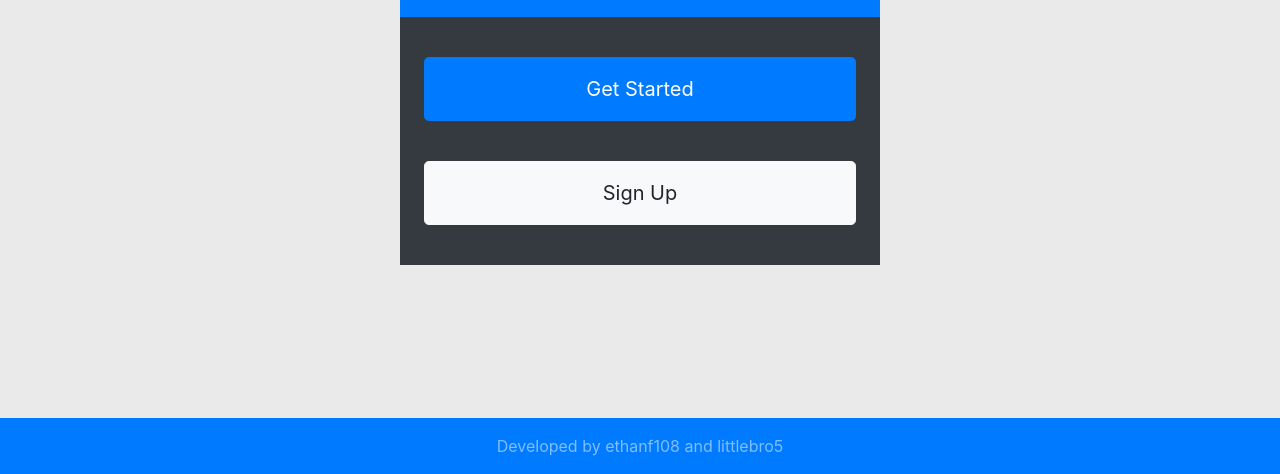
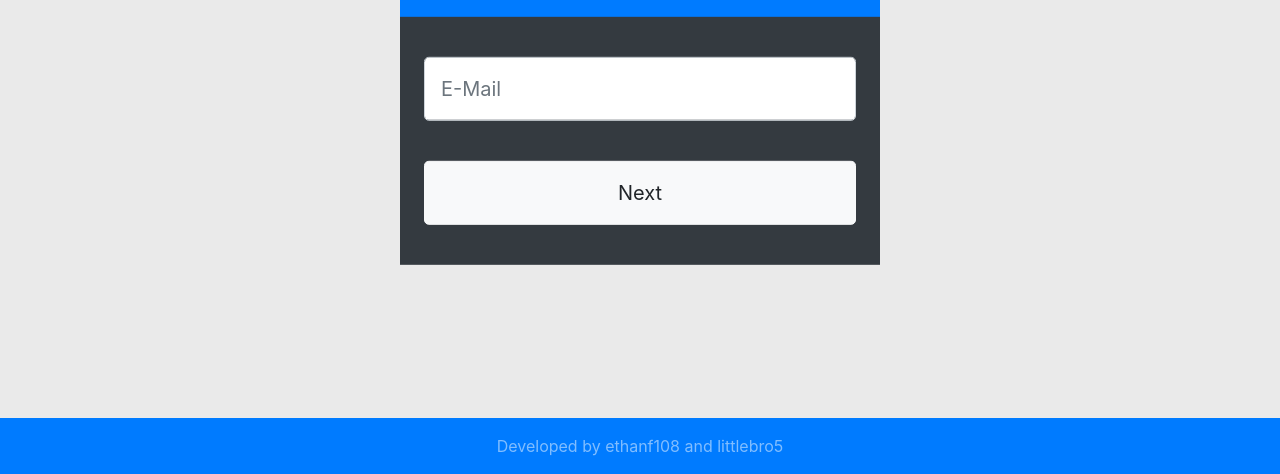
Before and after one commit to aaron-kirk/QSource, a plain HTML site: page login.html in a window 1280 px wide. Shown: the part 326-800 px from the top of the page. Drawn offline with nearby package versions, Linux system fonts and the light colour scheme; a web font is replaced by a local one.

Commit message:
Added fields to login and register

```diff
--- a/login.html
+++ b/login.html
@@ -18,7 +18,7 @@
 	<header>
 		<nav class="navbar navbar-dark bg-primary fixed-top d-none d-md-flex" role="navigation">
 			<a href="index.html" class="navbar-brand ubuntu p-2" style="margin-left:3vw"><b>QSource</b></a>
-			<a href="login.html" class="btn btn-outline-light ml-auto animated fadeInRight" style="margin-right:0.5vw">Sign Up</a>
+			<a href="register.html" class="btn btn-outline-light ml-auto animated fadeInRight" style="margin-right:0.5vw">Sign Up</a>
 		</nav>
 	</header>
 
@@ -29,10 +29,10 @@
 					<h1 class="h1 text-white ubuntu text-center"><b>QSource</b><br><span class="muli-i text-white-50" style="font-size:1.3rem">Lorem Ipsum Dolor Sit Amet</span></h1>
 				</div>
 				<div class="row justify-content-center">
-					<a href="register.html" class="btn btn-lg btn-primary" style="width:90%; margin-top:5vh; margin-bottom:2.5vh; padding-top:1rem; padding-bottom:1rem">Get Started</a>
+					<input type="email" class="form-control btn-lg" placeholder="E-Mail" style="width:90%; margin-top:5vh; margin-bottom:2.5vh; padding-top:1.95rem; padding-bottom:1.95rem">
 				</div>
 				<div class="row justify-content-center">
-					<button type="button" class="btn btn-lg btn-light" style="width:90%; margin-top:2.5vh; margin-bottom:5vh; padding-top:1rem; padding-bottom:1rem">Sign Up</button>
+					<button type="button" class="btn btn-lg btn-light" style="width:90%; margin-top:2.5vh; margin-bottom:5vh; padding-top:1rem; padding-bottom:1rem">Next</button>
 				</div>
 			</div>
 		</div>
```
Also changed, not shown: register.html (+2 -2 lines).
